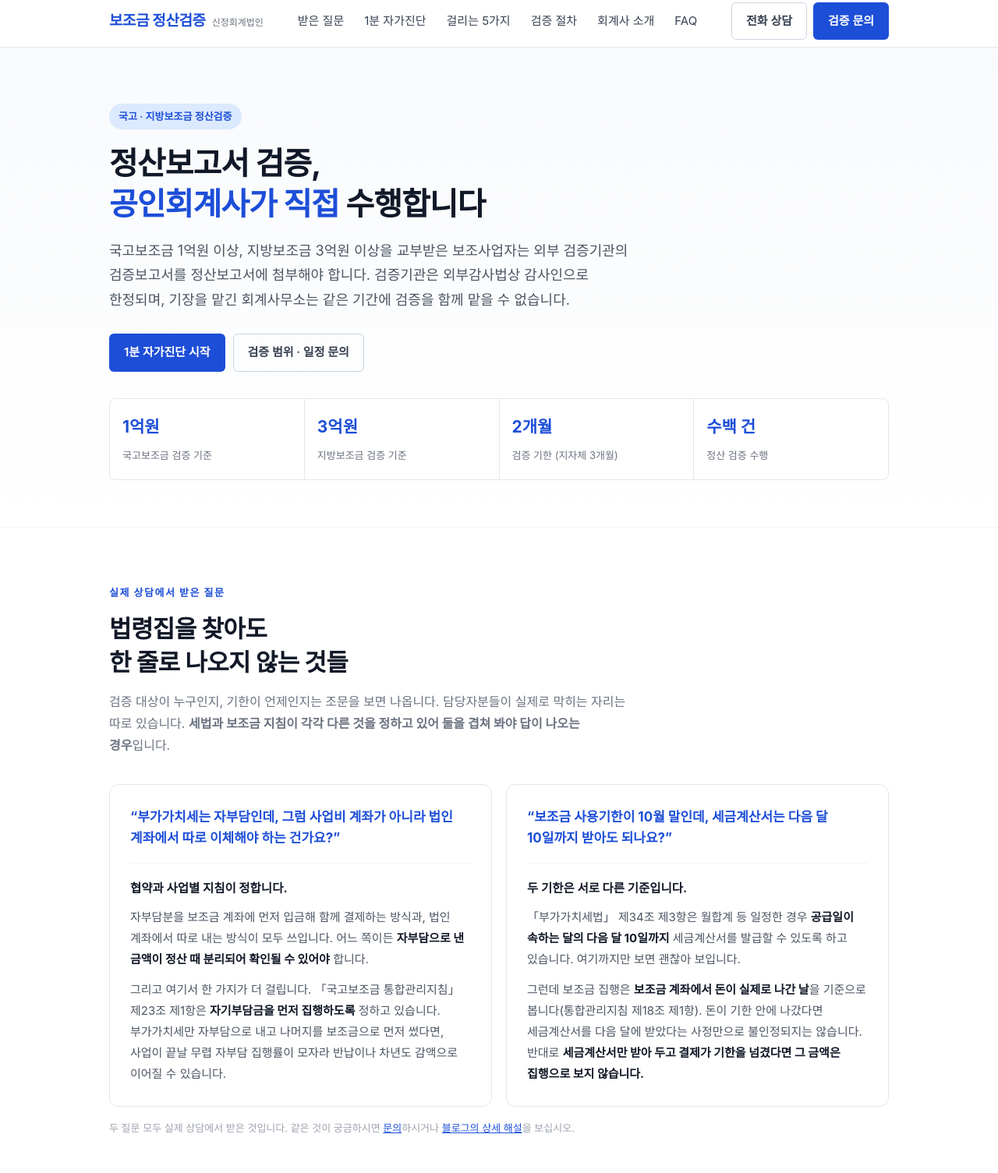
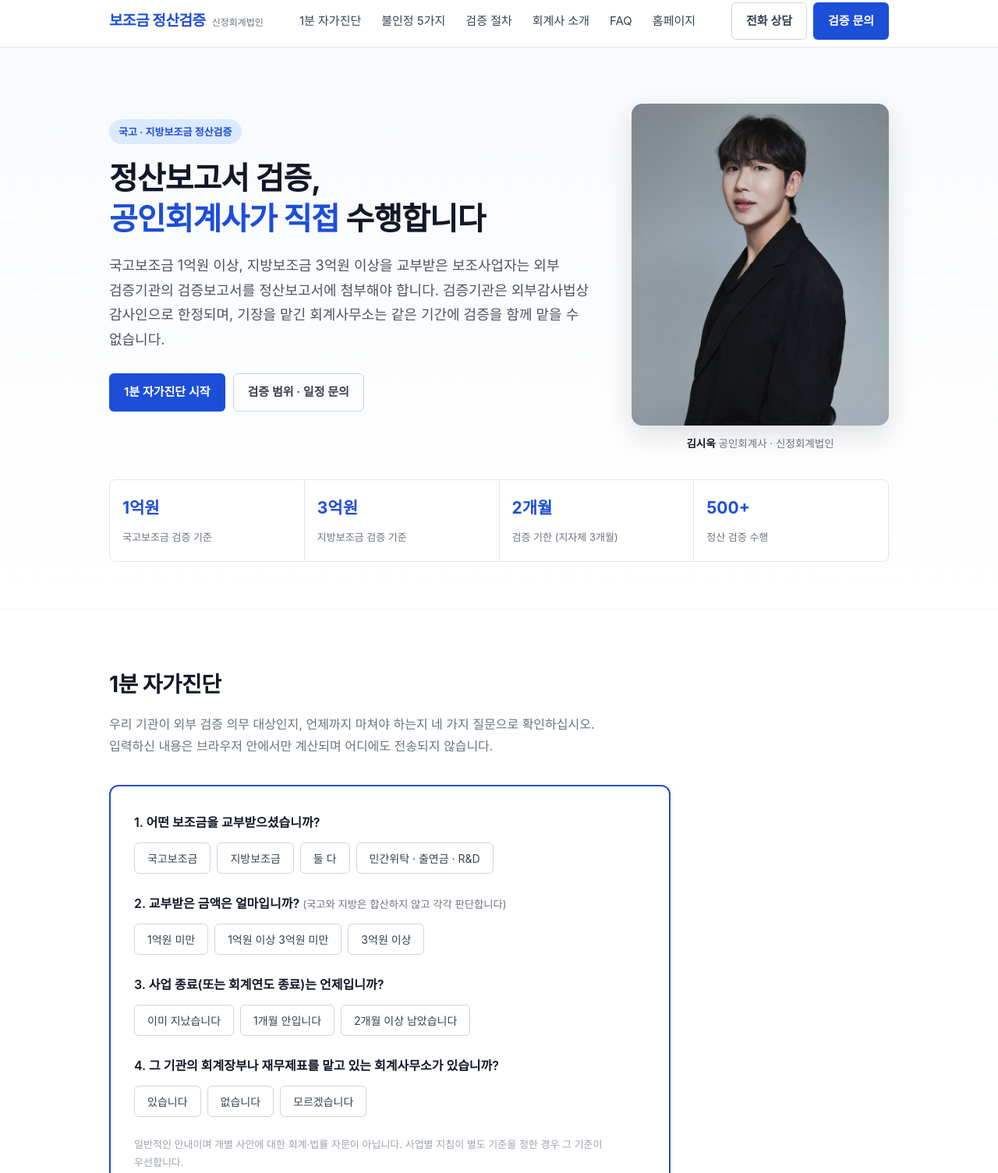
Before and after one commit to cpaksu/settlement-site, a plain HTML site: page index.html in a window 1280 px wide. Shown: the part 6-1511 px from the top of the page at 78% size. Drawn offline with Linux system fonts and the light colour scheme.

Commit message:
Add files via upload

```diff
--- a/index.html
+++ b/index.html
@@ -20,12 +20,12 @@
   <div class="wrap hd">
     <a class="logo" href="/"><b>보조금 정산검증</b><span>신정회계법인</span></a>
     <nav>
-      <a href="#asked">받은 질문</a>
       <a href="#diagnosis">1분 자가진단</a>
-      <a href="#pitfalls">걸리는 5가지</a>
+      <a href="#pitfalls">불인정 5가지</a>
       <a href="#process">검증 절차</a>
       <a href="#cpa">회계사 소개</a>
       <a href="#faq">FAQ</a>
+      <a href="https://www.beyondcpa.co.kr">홈페이지</a>
     </nav>
     <div class="hd-cta">
       <a class="btn btn-out" href="tel:010-3647-7238">전화 상담</a>
@@ -36,6 +36,8 @@
 
 <div class="hero">
   <div class="wrap">
+    <div class="hero-top">
+      <div class="hero-text">
         <span class="kicker">국고 · 지방보조금 정산검증</span>
         <h1>정산보고서 검증,<br><em>공인회계사가 직접</em> 수행합니다</h1>
         <p class="lead">국고보조금 1억원 이상, 지방보조금 3억원 이상을 교부받은 보조사업자는 외부 검증기관의 검증보고서를 정산보고서에 첨부해야 합니다. 검증기관은 외부감사법상 감사인으로 한정되며, 기장을 맡긴 회계사무소는 같은 기간에 검증을 함께 맡을 수 없습니다.</p>
@@ -43,44 +45,20 @@
           <a class="btn btn-pri" href="#diagnosis">1분 자가진단 시작</a>
           <a class="btn btn-out" href="#contact">검증 범위 · 일정 문의</a>
         </div>
+      </div>
+      <figure class="hero-photo">
+        <img src="assets/hero.jpg" alt="김시욱 공인회계사">
+        <figcaption><b>김시욱</b> 공인회계사 · 신정회계법인</figcaption>
+      </figure>
+    </div>
     <div class="facts">
       <div class="fact"><b>1억원</b><span>국고보조금 검증 기준</span></div>
       <div class="fact"><b>3억원</b><span>지방보조금 검증 기준</span></div>
       <div class="fact"><b>2개월</b><span>검증 기한 (지자체 3개월)</span></div>
-      <div class="fact"><b>수백 건</b><span>정산 검증 수행</span></div>
+      <div class="fact"><b>500+</b><span>정산 검증 수행</span></div>
     </div>
   </div>
 </div>
-
-<section id="asked">
-  <div class="wrap">
-    <p class="eyebrow">실제 상담에서 받은 질문</p>
-    <h2>법령집을 찾아도<br>한 줄로 나오지 않는 것들</h2>
-    <p class="sub">검증 대상이 누구인지, 기한이 언제인지는 조문을 보면 나옵니다. 담당자분들이 실제로 막히는 자리는 따로 있습니다. <b>세법과 보조금 지침이 각각 다른 것을 정하고 있어 둘을 겹쳐 봐야 답이 나오는 경우</b>입니다.</p>
-
-    <div class="asked-grid">
-      <div class="ask">
-        <p class="q">“부가가치세는 자부담인데, 그럼 사업비 계좌가 아니라 법인 계좌에서 따로 이체해야 하는 건가요?”</p>
-        <div class="a">
-          <b>협약과 사업별 지침이 정합니다.</b>
-          <p>자부담분을 보조금 계좌에 먼저 입금해 함께 결제하는 방식과, 법인 계좌에서 따로 내는 방식이 모두 쓰입니다. 어느 쪽이든 <b>자부담으로 낸 금액이 정산 때 분리되어 확인될 수 있어야</b> 합니다.</p>
-          <p>그리고 여기서 한 가지가 더 걸립니다. 「국고보조금 통합관리지침」 제23조 제1항은 <b>자기부담금을 먼저 집행하도록</b> 정하고 있습니다. 부가가치세만 자부담으로 내고 나머지를 보조금으로 먼저 썼다면, 사업이 끝날 무렵 자부담 집행률이 모자라 반납이나 차년도 감액으로 이어질 수 있습니다.</p>
-        </div>
-      </div>
-
-      <div class="ask">
-        <p class="q">“보조금 사용기한이 10월 말인데, 세금계산서는 다음 달 10일까지 받아도 되나요?”</p>
-        <div class="a">
-          <b>두 기한은 서로 다른 기준입니다.</b>
-          <p>「부가가치세법」 제34조 제3항은 월합계 등 일정한 경우 <b>공급일이 속하는 달의 다음 달 10일까지</b> 세금계산서를 발급할 수 있도록 하고 있습니다. 여기까지만 보면 괜찮아 보입니다.</p>
-          <p>그런데 보조금 집행은 <b>보조금 계좌에서 돈이 실제로 나간 날</b>을 기준으로 봅니다(통합관리지침 제18조 제1항). 돈이 기한 안에 나갔다면 세금계산서를 다음 달에 받았다는 사정만으로 불인정되지는 않습니다. 반대로 <b>세금계산서만 받아 두고 결제가 기한을 넘겼다면 그 금액은 집행으로 보지 않습니다.</b></p>
-        </div>
-      </div>
-    </div>
-
-    <p class="note">두 질문 모두 실제 상담에서 받은 것입니다. 같은 것이 궁금하시면 <a href="#contact">문의</a>하시거나 <a href="https://blog.naver.com/cpaksu">블로그의 상세 해설</a>을 보십시오.</p>
-  </div>
-</section>
 
 <section id="diagnosis">
   <div class="wrap">
@@ -165,7 +143,7 @@
 
 <section id="pitfalls">
   <div class="wrap">
-    <h2>정산에서 실제로 걸리는 다섯 가지</h2>
+    <h2>정산에서 자주 나오는 불인정 다섯 가지</h2>
     <p class="sub">불인정금액은 그대로 반환액이 됩니다. 검증 단계에서 바로잡을 수 있는 것도 있지만, <b>사업이 끝난 뒤에는 고칠 수 없는 항목</b>이 더 많습니다.</p>
     <div class="grid g2">
       <div class="card pit">
@@ -246,7 +224,7 @@
     <h2>검증은 이렇게 진행됩니다</h2>
     <p class="sub">착수부터 검증보고서 교부까지 보통 2~4주가 걸립니다. 자료가 정리돼 있으면 더 짧아집니다.</p>
     <div class="steps">
-      <div class="step"><div class="n">1</div><div><h3>사업 개요 확인 · 범위 협의</h3><p>교부결정 통지서, 사업계획서, 협약서를 보고 검증 범위와 기한을 확인합니다. 독립성 요건에 걸리는 사정이 있는지 이 단계에서 먼저 봅니다.</p></div></div>
+      <div class="step"><div class="n">1</div><div><h3>사업 개요 확인 · 범위 협의</h3><p>교부결정 통지서, 사업계획서, 협약서를 보고 검증 범위와 기한을 확인합니다. 독립성 요건에 저촉되는 사정이 있는지 이 단계에서 먼저 확인합니다.</p></div></div>
       <div class="step"><div class="n">2</div><div><h3>자료 요청 · 수령</h3><p>정산보고서, 집행내역, 증빙, 통장 거래내역, 계약서류를 목록으로 드립니다. 어떤 형태로 주시면 되는지까지 적어 드립니다.</p></div></div>
       <div class="step"><div class="n">3</div><div><h3>서류 완비성 · 증빙 확인</h3><p>구비서류가 갖춰졌는지, 지출거래마다 증빙이 붙어 있는지, 계약 절차가 지침에 맞는지 확인합니다.</p></div></div>
       <div class="step"><div class="n">4</div><div><h3>적정성 검토</h3><p>집행 내역이 사업계획과 연결되는지, 법령·지침에 어긋난 금액이 있는지, 발생이자와 수익금이 정확한지 따집니다.</p></div></div>
@@ -276,7 +254,7 @@
     <div class="cpa-info">
       <p class="eyebrow">담당 회계사</p>
       <h2>김시욱 <span>공인회계사</span></h2>
-      <p class="sub">보조사업 정산 검증을 <b>수백 건</b> 수행했습니다. 상담부터 검증보고서 서명, 제출 후 질의 대응까지 <b>같은 사람이 끝까지 맡습니다.</b> 중간에 담당자가 바뀌지 않습니다.</p>
+      <p class="sub">보조사업 정산 검증을 <b>500건 이상</b> 수행했습니다. 상담부터 검증보고서 서명, 제출 후 질의 대응까지 <b>같은 사람이 끝까지 맡습니다.</b> 중간에 담당자가 바뀌지 않습니다.</p>
       <ul class="cpa-list">
         <li><b>공인회계사 10년차</b> · 신정회계법인<br><small>「주식회사 등의 외부감사에 관한 법률」상 감사인 — 검증기관 자격 요건</small></li>
         <li><b>삼일회계법인 출신</b><br><small>감사본부 · M&amp;A본부 — 회계감사와 재무실사 실무</small></li>
@@ -362,6 +340,11 @@
       <a class="ccard" href="mailto:charlie@beyondcpa.co.kr">
         <span class="ic">✉</span>
         <span class="tx"><small>메일</small><b>charlie@beyondcpa.co.kr</b></span>
+        <span class="ar">→</span>
+      </a>
+      <a class="ccard" href="https://www.beyondcpa.co.kr">
+        <span class="ic">🏢</span>
+        <span class="tx"><small>세무기장 · 회계감사 · M&amp;A 등 전체 업무</small><b>beyondcpa.co.kr</b></span>
         <span class="ar">→</span>
       </a>
       <a class="ccard" href="https://blog.naver.com/cpaksu">
@@ -462,7 +445,7 @@
       <div>
         <a href="tel:010-3647-7238" style="text-decoration:none">010-3647-7238</a><br>
         <a href="mailto:charlie@beyondcpa.co.kr" style="text-decoration:none">charlie@beyondcpa.co.kr</a><br>
-        <a href="https://beyondcpa.co.kr" style="text-decoration:none">beyondcpa.co.kr</a><br>
+        <a href="https://www.beyondcpa.co.kr" style="text-decoration:none">www.beyondcpa.co.kr</a><br>
         <a href="https://blog.naver.com/cpaksu" style="text-decoration:none">blog.naver.com/cpaksu</a>
       </div>
     </div>
--- a/style.css
+++ b/style.css
@@ -198,7 +198,7 @@ footer a{color:#94A3B8}
 .ask .a p b{display:inline;font-size:inherit;color:#111827}
 #asked .note a{color:#1D4ED8}
 
-/* ── 걸리는 다섯 가지 ──────────────────────────── */
+/* ── 불인정 다섯 가지 ──────────────────────────── */
 .card.pit{position:relative;padding-top:30px}
 .card.pit .num{position:absolute;top:22px;right:24px;font-size:28px;font-weight:700;color:#E5E7EB;letter-spacing:-1px}
 .card.pit h3{padding-right:46px;margin-bottom:10px}
@@ -232,3 +232,12 @@ footer a{color:#94A3B8}
 .form-done .urgent{font-size:14px;color:#6B7280;margin-top:20px;padding-top:18px;border-top:1px solid #F1F5F9}
 .form-done .urgent a{color:#1D4ED8;font-weight:700}
 .contact-form.sending button{opacity:.6;pointer-events:none}
+
+/* 히어로 — 좌 텍스트 / 우 사진 */
+.hero-top{display:grid;grid-template-columns:1fr 330px;gap:52px;align-items:center;margin-bottom:34px}
+@media(max-width:900px){.hero-top{grid-template-columns:1fr;gap:28px}.hero-photo{max-width:260px;margin:0 auto}}
+.hero-text .lead{margin-bottom:28px}
+.hero-photo{margin:0}
+.hero-photo img{width:100%;height:auto;border-radius:14px;display:block;box-shadow:0 12px 34px rgba(16,24,40,.13)}
+.hero-photo figcaption{margin-top:12px;text-align:center;font-size:13.5px;color:#6B7280}
+.hero-photo figcaption b{color:#111827}
```
Also changed, not shown: thanks.html (+1 -0 lines), assets/hero.jpg (added). Lines whose indentation alone changed are shown as unchanged.
